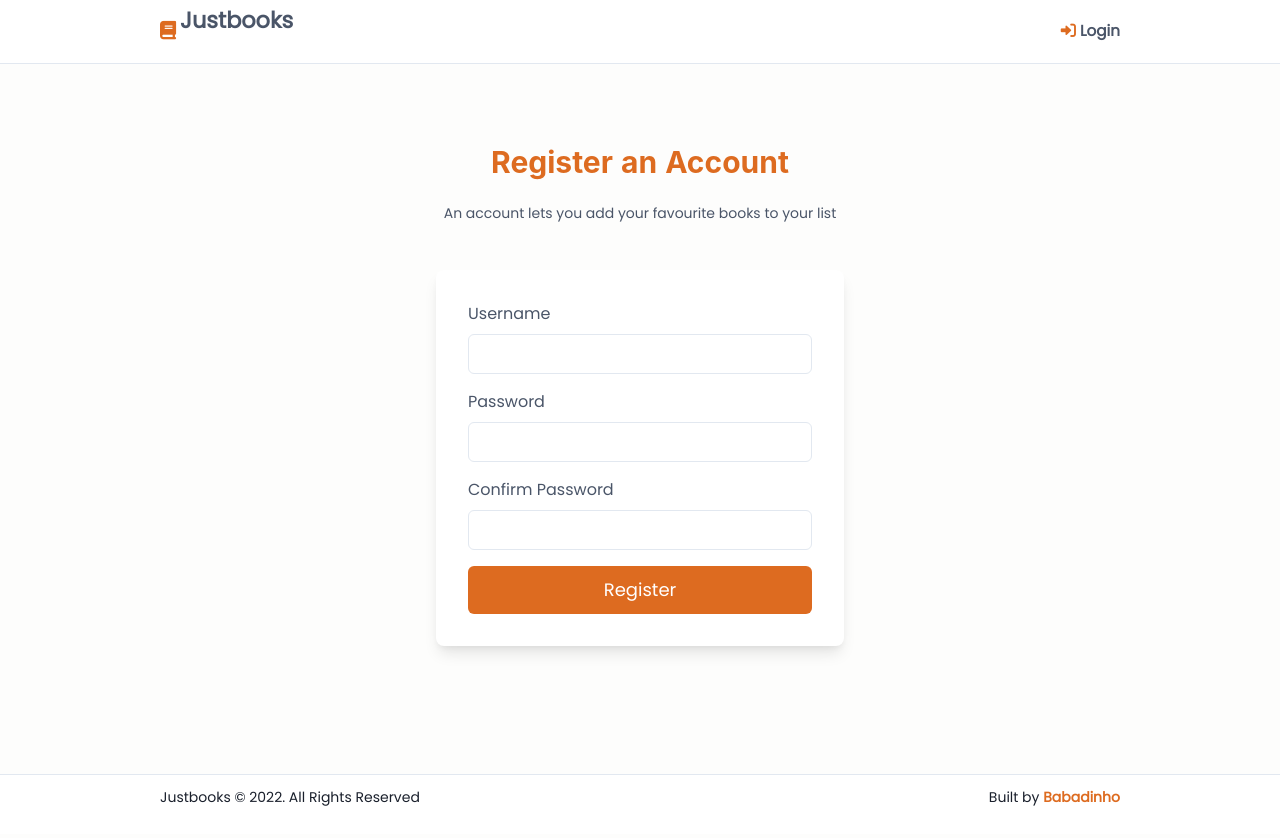
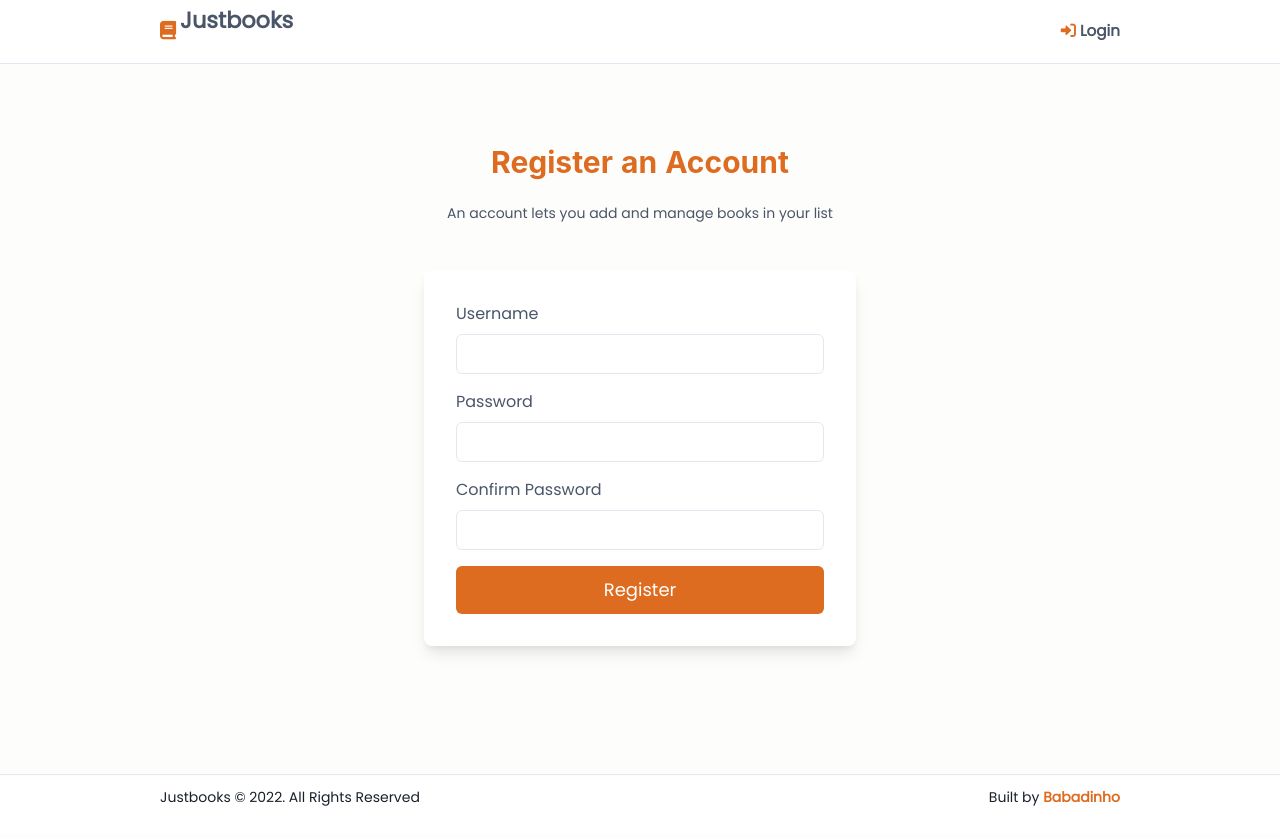
Before and after one commit to Babadinho/just-books, a React (Create React App) app in the folder client/: page /register in a window 1280 px wide. Built offline with nearby package versions, Linux system fonts and the light colour scheme; no server answers.

Commit message:
fix form width and center text

```diff
--- a/client/src/auth/Login.tsx
+++ b/client/src/auth/Login.tsx
@@ -70,7 +70,7 @@ const Login = () => {
           maxW={'lg'}
           py={12}
           px={4}
-          w={{ sm: 'full', md: '55vh' }}
+          w={{ sm: 'full', md: '58vh' }}
         >
           <Stack align={'center'}>
             <Heading fontSize={'3xl'} color={'orange.500'}>
--- a/client/src/auth/Register.tsx
+++ b/client/src/auth/Register.tsx
@@ -80,14 +80,14 @@ const Register = () => {
           maxW={'lg'}
           py={12}
           px={4}
-          w={{ sm: 'full', md: '55vh' }}
+          w={{ sm: 'full', md: '58vh' }}
         >
           <Stack align={'center'}>
-            <Heading fontSize={'3xl'} color={'orange.500'}>
+            <Heading fontSize={'3xl'} color={'orange.500'} textAlign='center'>
               Register an Account
             </Heading>
             <Text fontSize={'1xl'} color={'gray.600'} align={'center'}>
-              An account lets you add your favourite books to your list
+              An account lets you add and manage books in your list
             </Text>
           </Stack>
           <Box
```
